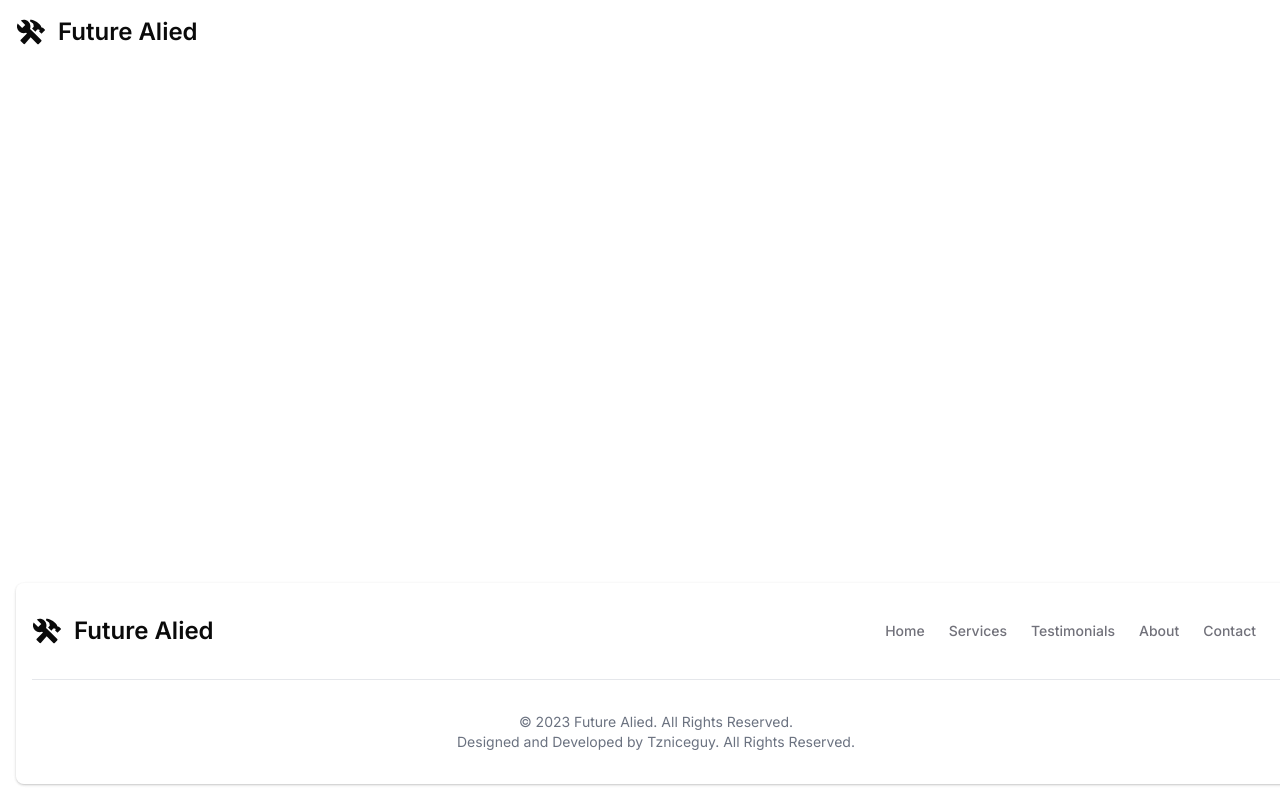
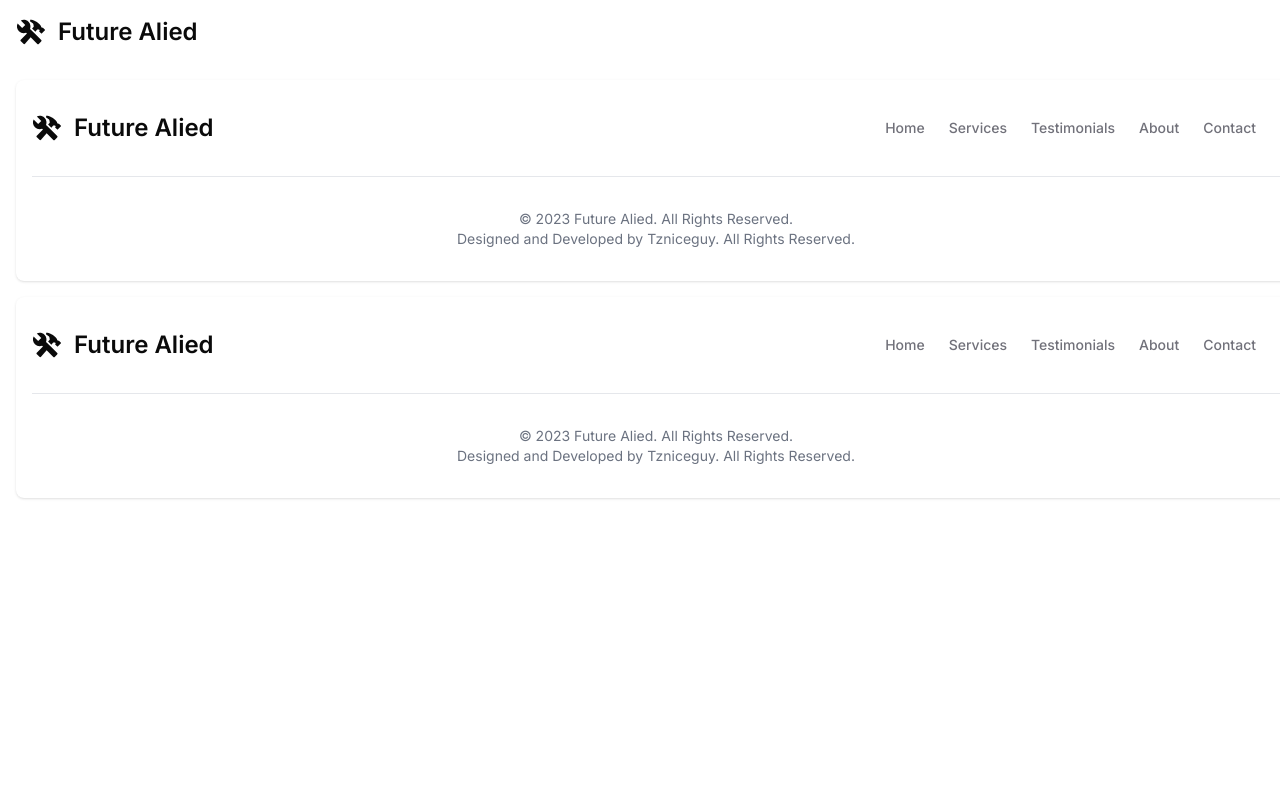
Before and after one commit to tzniceguy/company-portfolio, a Next.js app: page /components/footer in a window 1280 px wide. Built offline with nearby package versions, Linux system fonts and the light colour scheme.

Commit message:
removed fixed position to the nav

```diff
--- a/app/components/footer/page.tsx
+++ b/app/components/footer/page.tsx
@@ -14,7 +14,7 @@ export default function Footer() {
         { label: 'Contact', href: '/about#contact' },
       ];
   return (
-    <footer className="fixed bottom-0 w-full bg-white rounded-lg shadow dark:bg-gray-900 m-4">
+    <footer className=" bottom-0 w-full bg-white rounded-lg shadow dark:bg-gray-900 m-4">
         <div className="w-full max-w-screen-xl mx-auto p-4 md:py-8">
             <div className="sm:flex sm:items-center sm:justify-between">
                 <a href="/" className="flex items-center mb-4 sm:mb-0 space-x-3 rtl:space-x-reverse">
```
